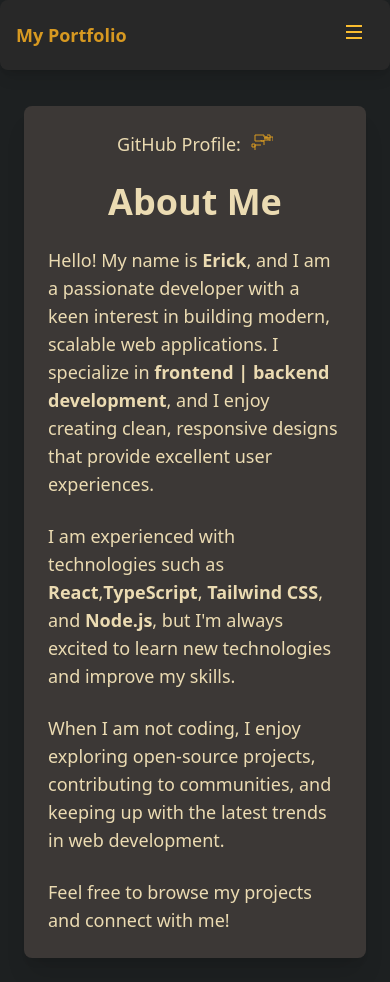
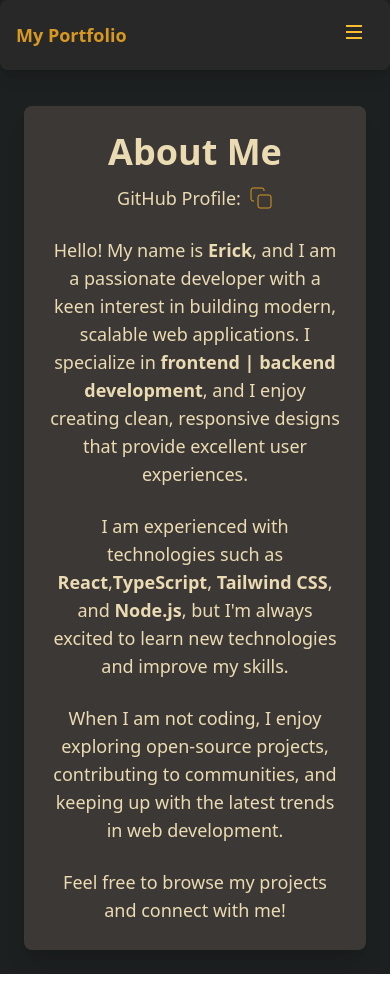
Before and after one commit to Ericode254/Portfolio, a React (Vite) app: page /about in a window 390 px wide. Built offline with nearby package versions, Linux system fonts and the light colour scheme.

Commit message:
made it responsive on all devices

```diff
--- a/src/pages/About.tsx
+++ b/src/pages/About.tsx
@@ -14,12 +14,13 @@ const About: React.FC = () => {
 
   return (
     <motion.div
-      className="max-w-4xl mx-auto p-6 bg-[#3c3836] rounded-lg shadow-xl mt-3"
+      className="min-h-screen flex flex-col justify-center items-center max-w-4xl mx-auto p-6 sm:p-8 bg-[#3c3836] rounded-lg shadow-xl mt-3"
       initial={{ opacity: 0, y: 30 }} // Initial position off-screen and hidden
       animate={{ opacity: 1, y: 0 }}   // Animate to full opacity and normal position
       transition={{ duration: 1 }}     // Duration for the fade-in effect
     >
       <div className="text-center mb-6">
+        <h1 className="text-4xl font-bold text-[#ebdbb2] mb-3">About Me</h1>
         <div className="flex items-center justify-center space-x-2">
           <p className="text-lg text-[#ebdbb2]">GitHub Profile:</p>
           <button
@@ -35,35 +36,35 @@ const About: React.FC = () => {
               viewBox="0 0 24 24"
               className="text-xl"
             >
-              <path d="M16 5h3v3M18 3h3v3m-3 0h3m-3 0h-3V6h3V5h-3V3H6v6h9m6 0V5h3v4M3 12h3v3h-3zm12-3h-3V8m9 0h-6v5m-3 0h-6v5" />
+              <rect x="9" y="9" width="13" height="13" rx="2" ry="2" />
+              <path d="M5 15H4a2 2 0 0 1-2-2V4a2 2 0 0 1 2-2h9a2 2 0 0 1 2 2v1" />
             </svg>
           </button>
+          {copied && (
+            <span className="text-[#a89984] text-sm ml-2">Copied!</span>
+          )}
         </div>
-        {copied && (
-          <span className="text-[#a89984] text-sm">Copied!</span>
-        )}
       </div>
 
-      <h1 className="text-4xl font-bold text-[#ebdbb2] text-center mb-6">About Me</h1>
-      <p className="text-lg text-[#ebdbb2] mb-6">
+      <p className="text-lg text-[#ebdbb2] mb-6 text-center">
         Hello! My name is <strong>Erick</strong>, and I am a passionate
         developer with a keen interest in building modern, scalable web
         applications. I specialize in <strong>frontend | backend development</strong>,
         and I enjoy creating clean, responsive designs that provide excellent
         user experiences.
       </p>
-      <p className="text-lg text-[#ebdbb2] mb-6">
+      <p className="text-lg text-[#ebdbb2] mb-6 text-center">
         I am experienced with technologies such as <strong>React</strong>,
         <strong>TypeScript</strong>, <strong>Tailwind CSS</strong>, and
         <strong> Node.js</strong>, but I'm always excited to learn new
         technologies and improve my skills.
       </p>
-      <p className="text-lg text-[#ebdbb2] mb-6">
+      <p className="text-lg text-[#ebdbb2] mb-6 text-center">
         When I am not coding, I enjoy exploring open-source projects,
         contributing to communities, and keeping up with the latest trends in
         web development.
       </p>
-      <p className="text-lg text-[#ebdbb2]">
+      <p className="text-lg text-[#ebdbb2] text-center">
         Feel free to browse my projects and connect with me!
       </p>
     </motion.div>
```
